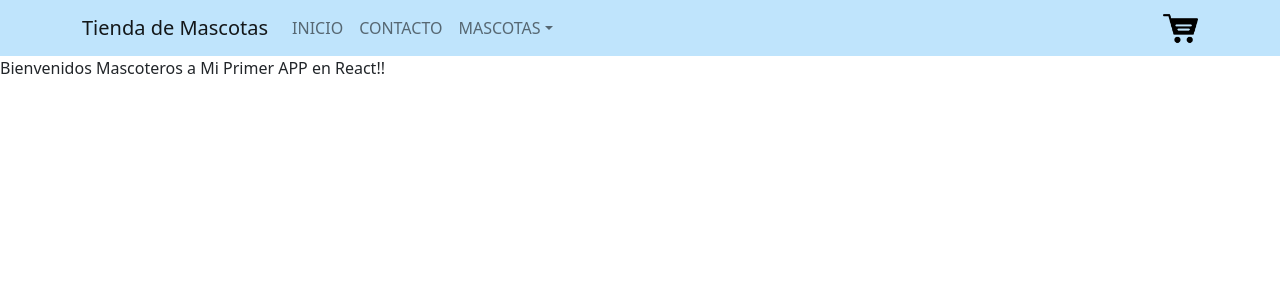
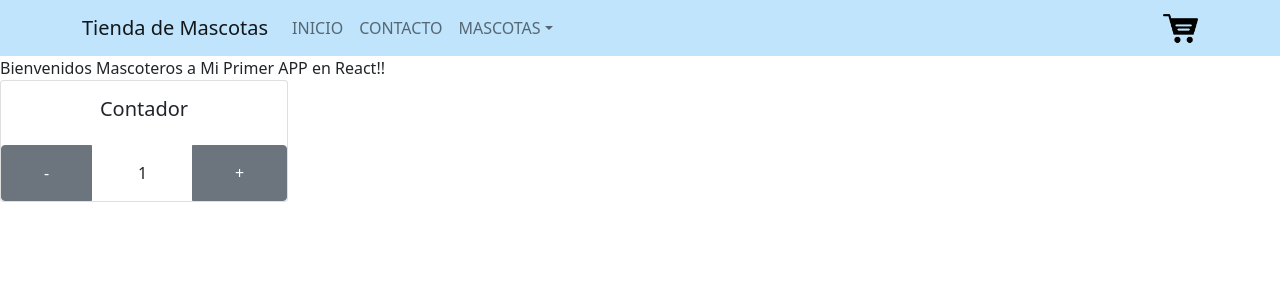
Before and after one commit to CastroMayra/idea-becerra-castro, a React (Create React App) app: page / in a window 1280 px wide. Shown: the top 300 px of the page. Built offline with nearby package versions, Linux system fonts and the light colour scheme.

Commit message:
Se incorpora función restar y se arregla el botón para que se muestre correctamente

```diff
--- a/src/components/ItemCount.jsx
+++ b/src/components/ItemCount.jsx
@@ -1,9 +1,9 @@
 import React, { useState } from "react";
 import { Card, ButtonGroup, Button } from 'react-bootstrap';
 
-export default function ItemCount(stock, initial) {
+export default function ItemCount({ stock, initial }) {
 
-    const [contador, setContador] = useState(initial);
+    let [contador, setContador] = useState(initial);
 
     function Sumar() {
         let aux = contador
@@ -12,16 +12,20 @@ export default function ItemCount(stock, initial) {
             setContador(aux)
         }
     }
-
+    function Restar() {
+        let aux = contador
+        aux--
+        (aux > 0) ? setContador(aux) : setContador(contador)
+    }
     return (
         <>
             <Card style={{ width: '18rem' }}>
                 <Card.Body>
-                    <Card.Title>Contador</Card.Title>
+                    <Card.Title style={{ textAlign:'center'}}>Contador</Card.Title>
                 </Card.Body>
                 <ButtonGroup aria-label="Basic example">
-                    <Button variant="secondary">-</Button>
-                    {initial}
+                    <Button onClick={() => Restar()} variant="secondary">-</Button>
+                    <Card.Body style={{ textAlign:'center'}}>{contador}</Card.Body>
                     <Button onClick={() => Sumar()} variant="secondary">+</Button>
                 </ButtonGroup>
             </Card>
--- a/src/components/ItemListContainer.jsx
+++ b/src/components/ItemListContainer.jsx
@@ -10,7 +10,7 @@ export default class ItemListContainer extends Component {
                 <div>
                     Bienvenidos {this.props.nombre} a {this.props.app}
                 </div>
-                {/* <ItemCount stock="5" initial="1" /> */}
+                <ItemCount stock="10" initial="1" />
             </>
         )
     }
```
